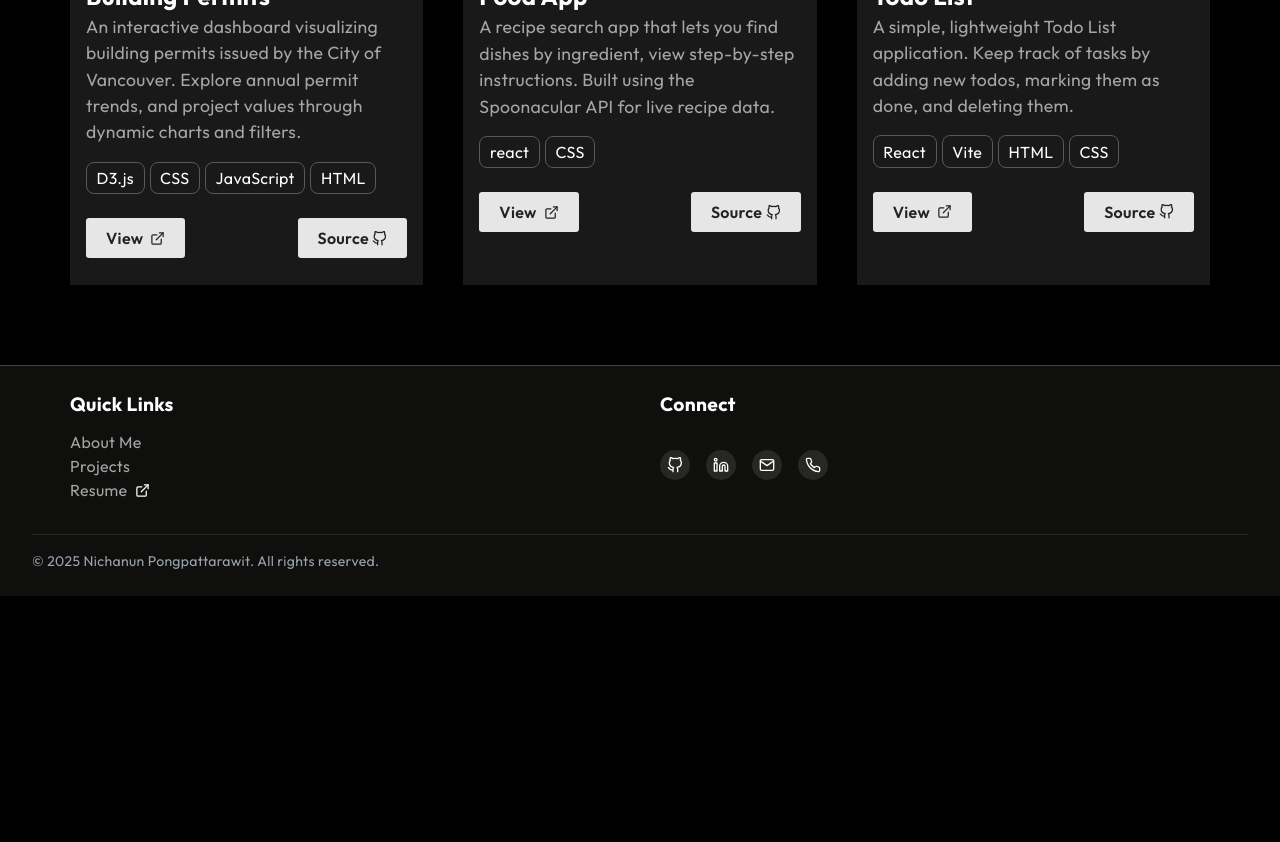
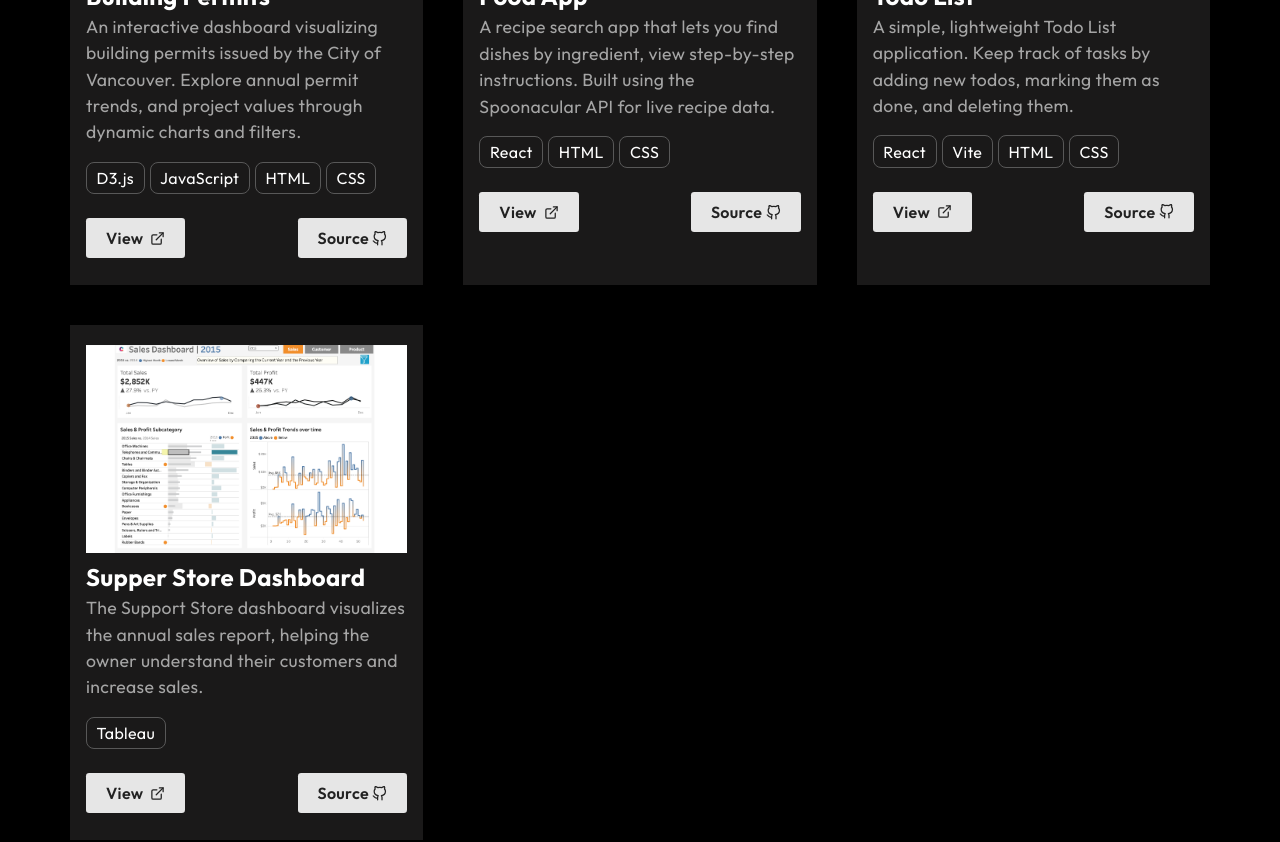
Before and after one commit to nichanunpong/nichanun-portfolio, a React (Vite) app: page /projects in a window 1280 px wide. Shown: the part 880-1722 px from the top of the page. Before the commit the page ends 1476 px from the top, so only its background shows below. Built offline with nearby package versions, Linux system fonts and the light colour scheme; the HTML template or start-up script is replaced by a standard one.

Commit message:
add projects

```diff
--- a/src/components/FormStyle.css
+++ b/src/components/FormStyle.css
@@ -21,13 +21,9 @@
   border-radius: 5px;
 }
 .icon {
-  font-size: 20px;
-  /* color: #c63232; */
+  font-size: 25px;
   margin-right: 0.5rem;
-  margin-bottom: -0.1rem;
-  /*  background-color: #a1a1a1;
-  border-radius: 50%;
-  padding: 2rem; */
+  margin-bottom: -0.3rem;
 }
 label {
   color: #fff;
--- a/src/data/workCardData.jsx
+++ b/src/data/workCardData.jsx
@@ -1,12 +1,13 @@
 import pro1 from "../assets/project1.png";
 import pro2 from "../assets/project2.png";
 import pro3 from "../assets/project3.png";
+import pro4 from "../assets/project4.png";
 const ProjectCardData = [
   {
     imgsrc: pro1,
     title: "Building Permits",
     text: "An interactive dashboard visualizing building permits issued by the City of Vancouver. Explore annual permit trends, and project values through dynamic charts and filters.",
-    techno: ["D3.js", "CSS", "JavaScript", "HTML"],
+    techno: ["D3.js", "JavaScript", "HTML", "CSS"],
     view: "https://nichanunpong.github.io/buildingpermits/",
     source: "https://github.com/nichanunpong/buildingpermits",
   },
@@ -14,7 +15,7 @@ const ProjectCardData = [
     imgsrc: pro2,
     title: "Food App",
     text: "A recipe search app that lets you find dishes by ingredient, view step-by-step instructions. Built using the Spoonacular API for live recipe data.",
-    techno: ["react", "CSS"],
+    techno: ["React", "HTML", "CSS"],
     view: "https://nichanunpong.github.io/foodapp/",
     source: "https://github.com/nichanunpong/foodapp",
   },
@@ -26,6 +27,14 @@ const ProjectCardData = [
     view: "https://nichanunpong.github.io/todoapp/",
     source: "https://github.com/nichanunpong/todoapp",
   },
+  {
+    imgsrc: pro4,
+    title: "Supper Store Dashboard",
+    text: "The Support Store dashboard visualizes the annual sales report, helping the owner understand their customers and increase sales.",
+    techno: ["Tableau"],
+    view: "https://public.tableau.com/views/Assign1_Nichanun_Pon_300402500/Story?:language=en-US&publish=yes&:sid=&:redirect=auth&:display_count=n&:origin=viz_share_link",
+    source: "https://github.com/nichanunpong/tableau_supperstore",
+  },
 ];
 
 export default ProjectCardData;
```
Also changed, not shown: src/assets/project4.png (added).
